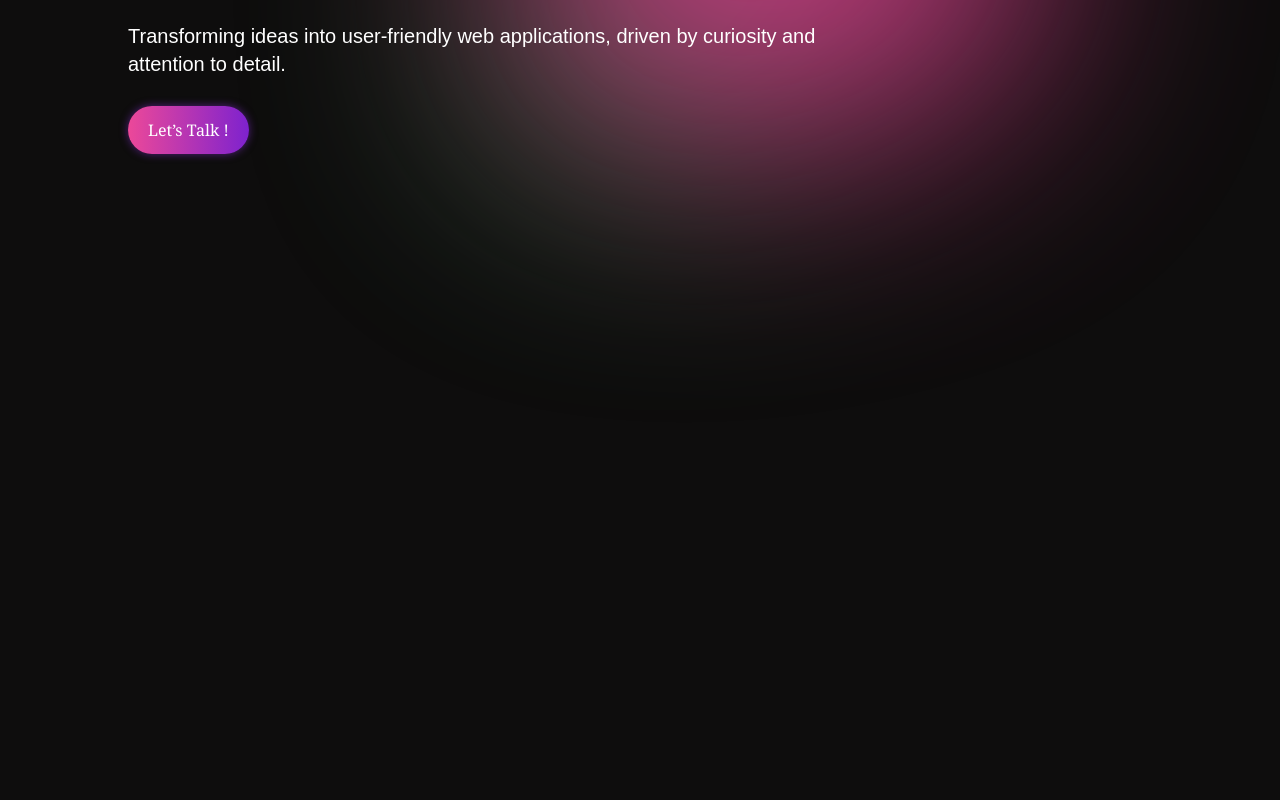
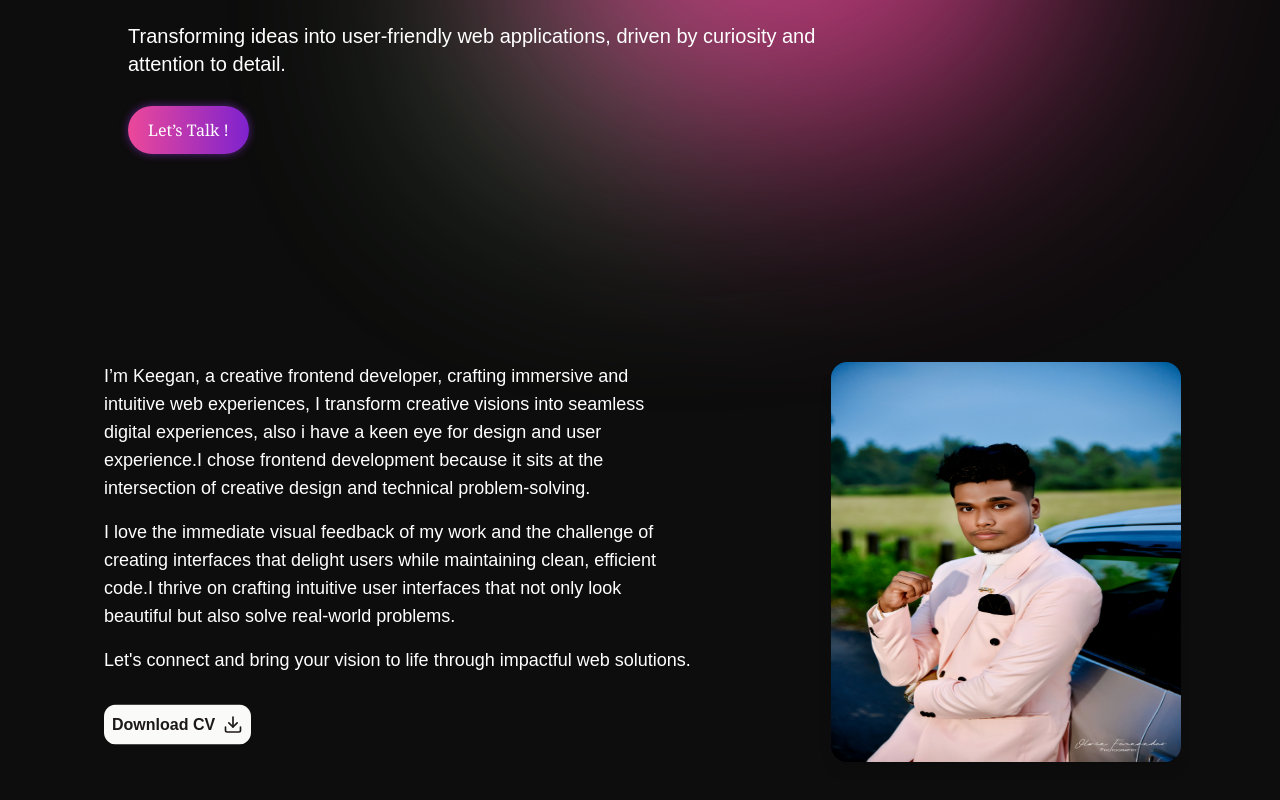
Before and after one commit to Keegan-20/Keegan-Portfolio-V1.0, a React (Vite) app: page / in a window 1280 px wide. Shown: the part 398-1198 px from the top of the page. Before the commit the page ends 800 px from the top, so only its background shows below. Built offline with nearby package versions, Linux system fonts and the light colour scheme; a web font is replaced by a local one.

Commit message:
feat: About ME component

```diff
--- a/src/App.jsx
+++ b/src/App.jsx
@@ -1,6 +1,8 @@
 import BlurBackground from "./components/BlurBackground"
 import Navbar from "./components/Navbar"
 import HeroSection from "./components/HeroSection";
+import About from "./components/About";
+
 const App = () => {
   return (
     <>
@@ -9,6 +11,7 @@ const App = () => {
       <main className="antialiased overflow-x-hidden max-w-7xl mx-auto relative z-10">
         <Navbar/>
         <HeroSection/>
+        <About/>
       </main>
     </>
 
--- /dev/null
+++ b/src/components/About.jsx
@@ -0,0 +1,87 @@
+import { motion, useInView } from "framer-motion";
+import { ABOUT_ME } from "../constants/index";
+import keeganDp from "../assets/keeganDp.webp";
+import { useRef } from "react";
+import { Download } from "lucide-react";
+
+const textVariants = {
+  hidden: { opacity: 0, y: 30 },
+  visible: { opacity: 1, y: 0, transition: { duration: 0.5, ease: "easeOut" } },
+};
+
+const containerVariants = {
+  hidden: { opacity: 1 },
+  visible: {
+    opacity: 1,
+    transition: {
+      staggerChildren: 0.2,
+      delayChildren: 0.5,
+    },
+  },
+};
+
+const imageVariants = {
+  hidden: { clipPath: "inset(0 50% 0 50%)" },
+  visible: {
+    clipPath: "inset(0 0% 0 0%)",
+    transition: { duration: 3, ease: "easeInOut" },
+  },
+};
+
+const About = () => {
+  const sectionRef = useRef(null);
+  const isInView = useInView(sectionRef, { once: true, margin: "-100px" });
+
+  return (
+    <section
+      ref={sectionRef}
+      className="min-h-screen flex flex-wrap flex-col md:flex-row items-center justify-center text-white relative z-10 md:ml-16"
+    >
+
+      <motion.div
+        className="w-full md:w-[45%] mt-4 p-4 md:p-8 order-1 md:order-2"
+        initial="hidden"
+        animate={isInView ? "visible" : "hidden"}
+        variants={imageVariants}
+      >
+        <motion.img
+          src={keeganDp}
+
+          alt="keegan profile pic"
+          className="  w-44 h-auto  md:w-[350px] md:h-[400px] rounded-3xl md:rounded-2xl shadow-lg mx-auto"
+        />
+      </motion.div>
+
+      <motion.div
+        className="w-full md:w-[55%] p-4 md:p-10 order-2 md:order-1"
+        initial="hidden"
+        animate={isInView ? "visible" : "hidden"}
+        variants={containerVariants}
+      >
+
+        <motion.p className="text-lg mb-4" variants={textVariants}>
+          {ABOUT_ME.para1}
+        </motion.p>
+        <motion.p className="hidden md:inline-block text-lg mb-4" variants={textVariants}>
+          {ABOUT_ME.para2}
+        </motion.p>
+        <motion.p className="text-lg mb-4" variants={textVariants}>
+          {ABOUT_ME.para3}
+        </motion.p>
+        <motion.a
+          className="inline-flex items-center gap-x-2 font-semibold bg-stone-50 hover:bg-pink-700 hover:text-white text-stone-900 p-3 lg:p-2 mt-4 rounded-xl animate-bounceEffect hover:animate-none"
+          href={ABOUT_ME.resumeLink}
+          download
+          rel="noopener noreferrer"
+          target="_blank"
+          variants={textVariants}
+        >
+          <button>{ABOUT_ME.resumeLinkText}</button>
+          <Download className="w-5 h-5" />
+        </motion.a>
+      </motion.div>
+    </section>
+  );
+};
+
+export default About;
--- a/src/components/HeroSection.jsx
+++ b/src/components/HeroSection.jsx
@@ -5,6 +5,7 @@ const greetings = [
     "Hey",        // United States
     "नमस्ते",    // India
     "Bonjour",    // France
+    "Sat Sri Akaal", // Punjab,India
     "Hola",       // Spain, Latin America
     "Ciao",       // Italy
     "Hallo",      // Germany
@@ -36,7 +37,8 @@ const HeroSection = () => {
       animate={{ opacity: 1, translateY: 0 }}
       transition={{ duration: 0.8 }}
     >
-        {greetings[greetingIndex]}👋🏼I&apos;m
+      {greetings[greetingIndex]}
+      <span className="inline-block animate-wave">👋</span>,I&apos;m
     </motion.h1>
 
       <motion.h2
--- a/src/constants/index.js
+++ b/src/constants/index.js
@@ -13,13 +13,16 @@ export const LINKS = [
   { href: "#contact", label: "Contact" },
 ];
 
-export const HERO_CONTENT = {
-  greeting: "Hey there! 🖐️",
-  introduction:
-    "I’m Keegan, a creative frontend developer, crafting immersive and intuitive web experiences.",
-  description:
-    "I’m currently helping businesses bring their visions to life through interactive digital solutions.",
-  resumeLinkText: "Download Resume",
+export const ABOUT_ME = {
+  About_me: "About Me",
+  para1:
+    "I’m Keegan, a creative frontend developer, crafting immersive and intuitive web experiences, I transform creative visions into seamless digital experiences, also i have a keen eye for design and user experience.I chose frontend development because it sits at the intersection of creative design and technical problem-solving.",
+
+    para2:"I love the immediate visual feedback of my work and the challenge of creating interfaces that delight users while maintaining clean, efficient code.I thrive on crafting intuitive user interfaces that not only look beautiful but also solve real-world problems.",
+
+    para3:" Let's connect and bring your vision to life through impactful web solutions.",
+
+  resumeLinkText: "Download CV",
   resumeLink: "/resume.pdf",
 };
 
--- a/tailwind.config.js
+++ b/tailwind.config.js
@@ -13,6 +13,8 @@ module.exports = {
         gradient: "gradient 3s ease infinite",
         bounceEffect: "bounceEffect 3s ease-in-out infinite",
         glow: "glow 1.8s ease-in-out infinite",
+        wave: "wave 1.5s ease-in-out infinite",
+
       },
       keyframes: {
         shimmer: {
@@ -37,6 +39,14 @@ module.exports = {
           "0%, 100%": { boxShadow: "0 0 8px rgba(147, 51, 234, 0.5)" },
           "50%": { boxShadow: "0 0 18px rgba(147, 51, 234, 1)" },
         },
+        wave: {
+          "0%": { transform: "rotate(0deg)" },
+          "20%": { transform: "rotate(15deg)" },
+          "40%": { transform: "rotate(-10deg)" },
+          "60%": { transform: "rotate(15deg)" },
+          "80%": { transform: "rotate(-10deg)" },
+          "100%": { transform: "rotate(0deg)" },
+        },
       },
 
       backgroundSize: {
```
Also changed, not shown: src/assets/jason-root.webp (deleted), src/assets/keeganDp.webp (added). Lines whose indentation alone changed are shown as unchanged.
